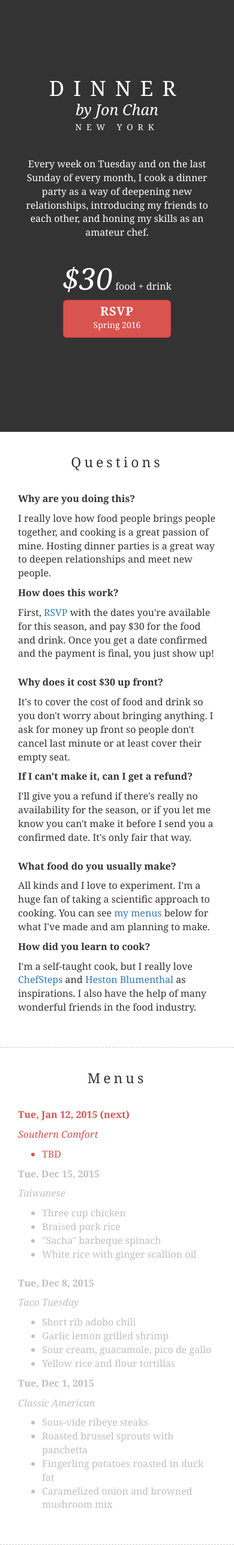
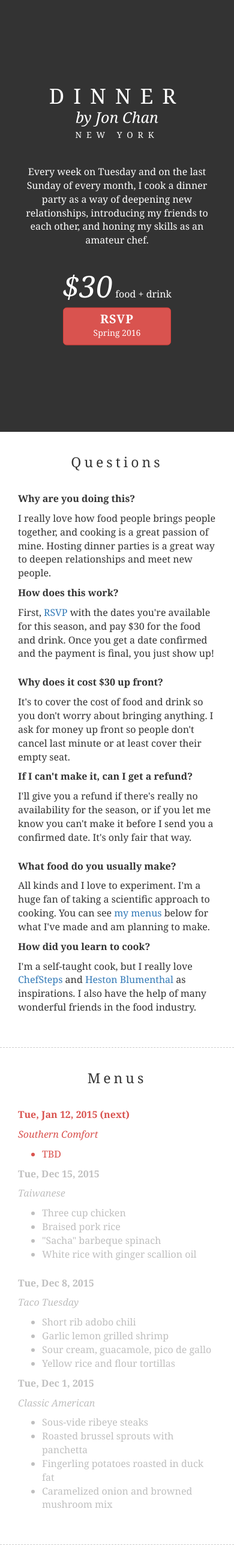
Before and after one commit to JonHMChan/blog, a Jekyll site: the page dinner/index.html, which Jekyll copies as it is, in a window 390 px wide. Shown: the whole page at 60% size. Built offline with Jekyll 4.4.1, drawn with Linux system fonts in a browser that asks for light colours.

Commit message:
More padding adjustment

```diff
--- a/dinner/index.html
+++ b/dinner/index.html
@@ -26,7 +26,8 @@
   				background: #333;
   			}
   			header {
-  				padding: 50px 0;
+  				padding-top: 75px;
+  				padding-bottom: 50px;
   			}
   			video#bgvid {
   				display: none;
```
